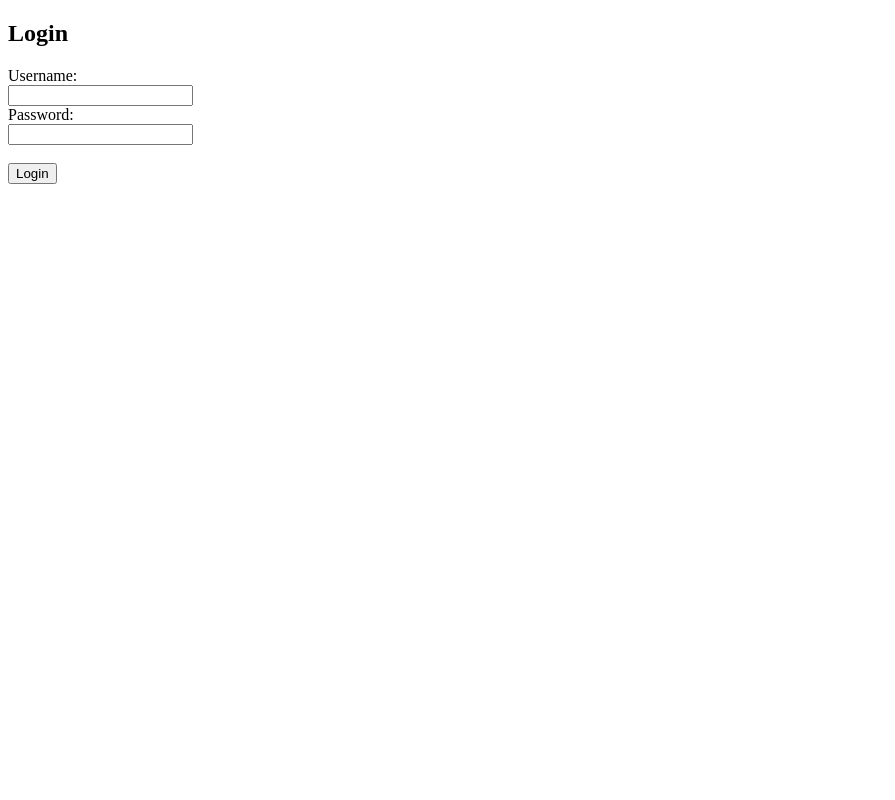
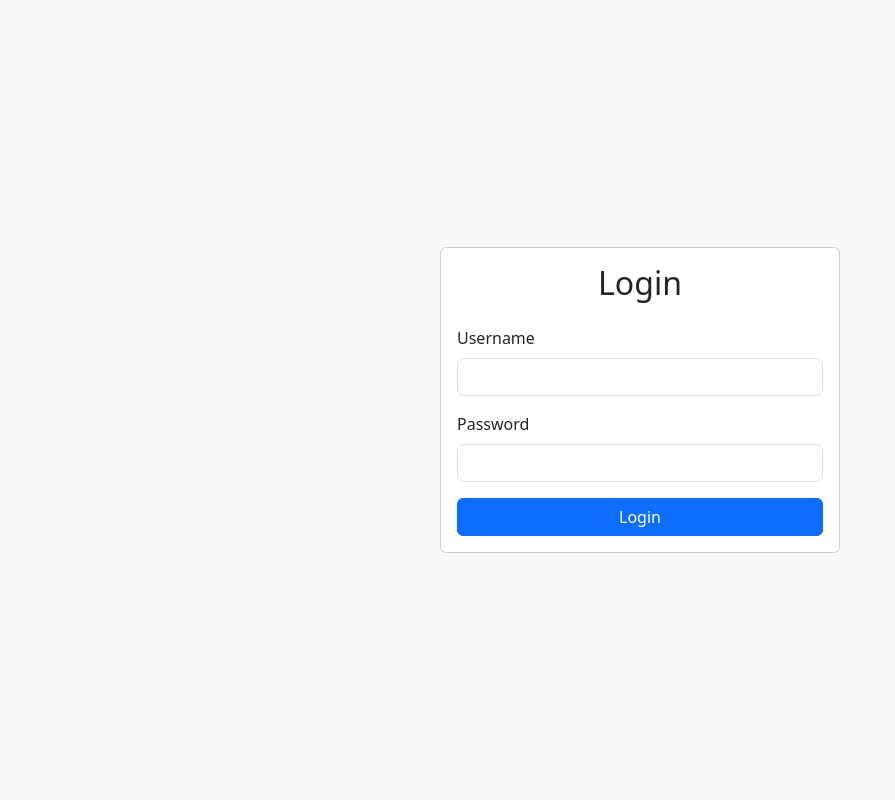
Before and after one commit to RegieeIgay/BPIS, a PHP site: page /login.php in a window 1280 px wide. Shown: the whole page, without its empty margins (0-895 px from the left). Run offline with PHP 8.4, Linux system fonts and the light colour scheme.

Commit message:
Added new functionality to the login page

```diff
--- a/login.php
+++ b/login.php
@@ -1,25 +1,46 @@
 <?php session_start(); ?>
 <!DOCTYPE html>
-<html>
+<html lang="en">
 <head>
+    <meta charset="UTF-8">
+    <meta name="viewport" content="width=device-width, initial-scale=1.0">
     <title>Login</title>
+    <!-- Bootstrap CSS -->
+    <link href="https://cdn.jsdelivr.net/npm/bootstrap@5.3.0-alpha1/dist/css/bootstrap.min.css" rel="stylesheet">
 </head>
-<body>
-    <h2>Login</h2>
+<body class="bg-light">
+
+    <div class="container d-flex justify-content-center align-items-center min-vh-100">
+        <div class="card" style="width: 100%; max-width: 400px;">
+            <div class="card-body">
+                <h2 class="card-title text-center mb-4">Login</h2>
+
                 <?php
                 if (isset($_SESSION['error'])) {
-        echo '<p style="color:red;">'.$_SESSION['error'].'</p>';
+                    echo '<div class="alert alert-danger" role="alert">' . $_SESSION['error'] . '</div>';
                     unset($_SESSION['error']);
                 }
                 ?>
+
                 <form method="POST" action="login_process.php">
-        <label>Username:</label><br>
-        <input type="text" name="username" required><br>
+                    <div class="mb-3">
+                        <label for="username" class="form-label">Username</label>
+                        <input type="text" name="username" id="username" class="form-control" required>
+                    </div>
 
-        <label>Password:</label><br>
-        <input type="password" name="password" required><br><br>
+                    <div class="mb-3">
+                        <label for="password" class="form-label">Password</label>
+                        <input type="password" name="password" id="password" class="form-control" required>
+                    </div>
 
-        <input type="submit" value="Login">
+                    <button type="submit" class="btn btn-primary w-100">Login</button>
                 </form>
+            </div>
+        </div>
+    </div>
+
+    <!-- Bootstrap JS and dependencies -->
+    <script src="https://cdn.jsdelivr.net/npm/@popperjs/core@2.11.6/dist/umd/popper.min.js"></script>
+    <script src="https://cdn.jsdelivr.net/npm/bootstrap@5.3.0-alpha1/dist/js/bootstrap.min.js"></script>
 </body>
 </html>
```
Lines whose indentation alone changed are shown as unchanged.
